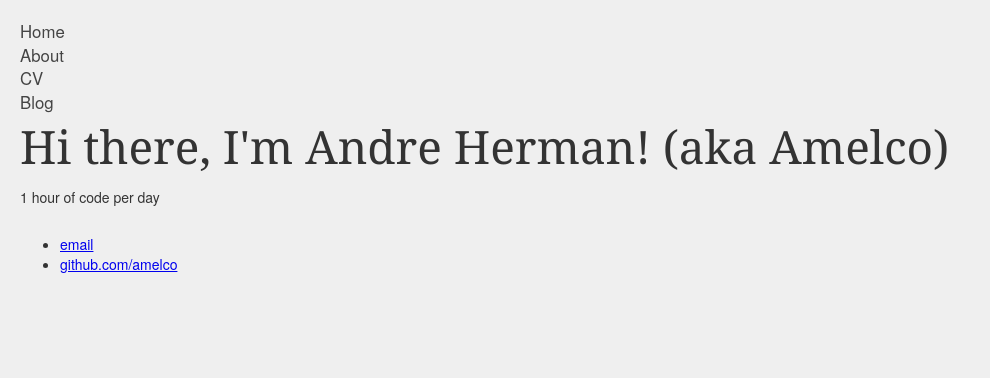
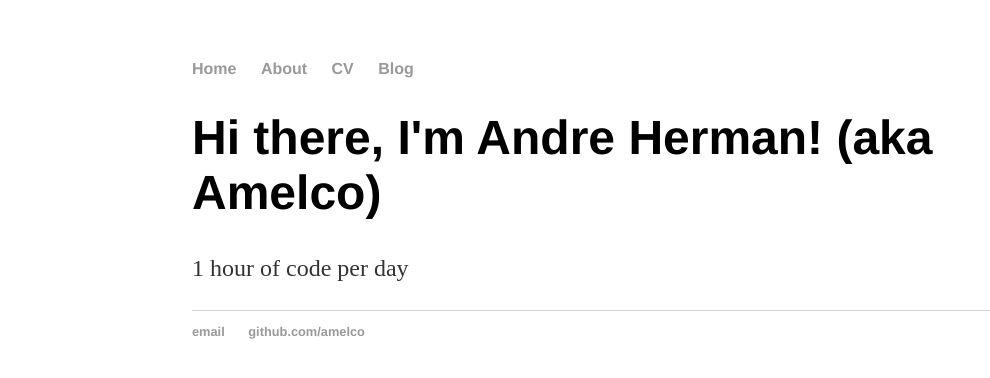
Before and after one commit to amelco/amelco.github.io, a Jekyll site: the page built from index.html, in a window 1280 px wide. Shown: the top 378 px of the page, without its empty margins (0-990 px from the left). Built offline with Jekyll 4.4.1, drawn with Linux system fonts in a browser that asks for light colours.

Commit message:
Update default.html

```diff
--- a/_layouts/default.html
+++ b/_layouts/default.html
@@ -3,9 +3,7 @@
 	<head>
 		<title>{{ page.title }}</title>
 		<!-- link to main stylesheet -->
-	<!--	<link rel="stylesheet" type="text/css" href="/css/main.css"> -->
-		<link rel="stylesheet" type="text/css" href="/css/common.css">
-
+		<link rel="stylesheet" type="text/css" href="/css/main.css">
 	</head>
 	<body>
 		<nav class='mainnav'>
```
